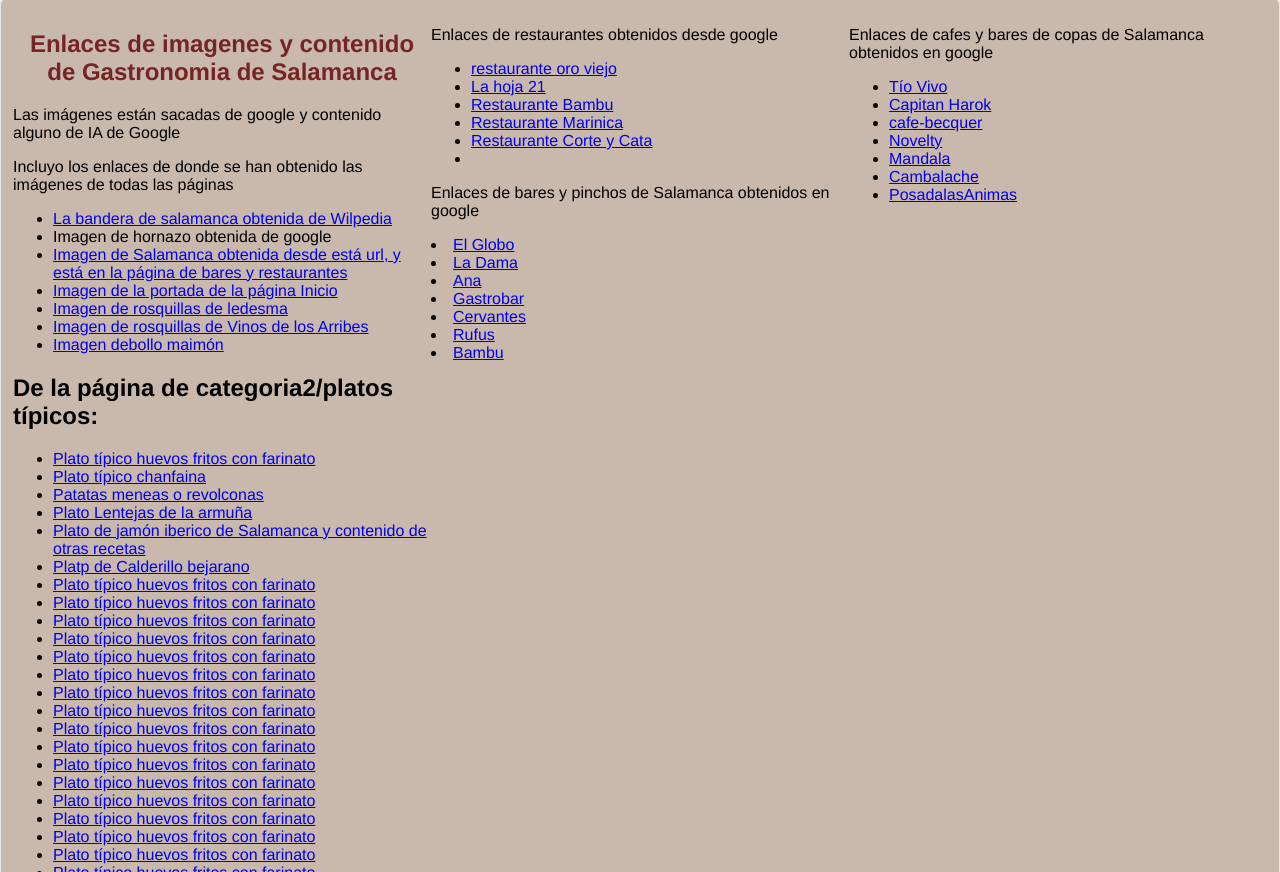
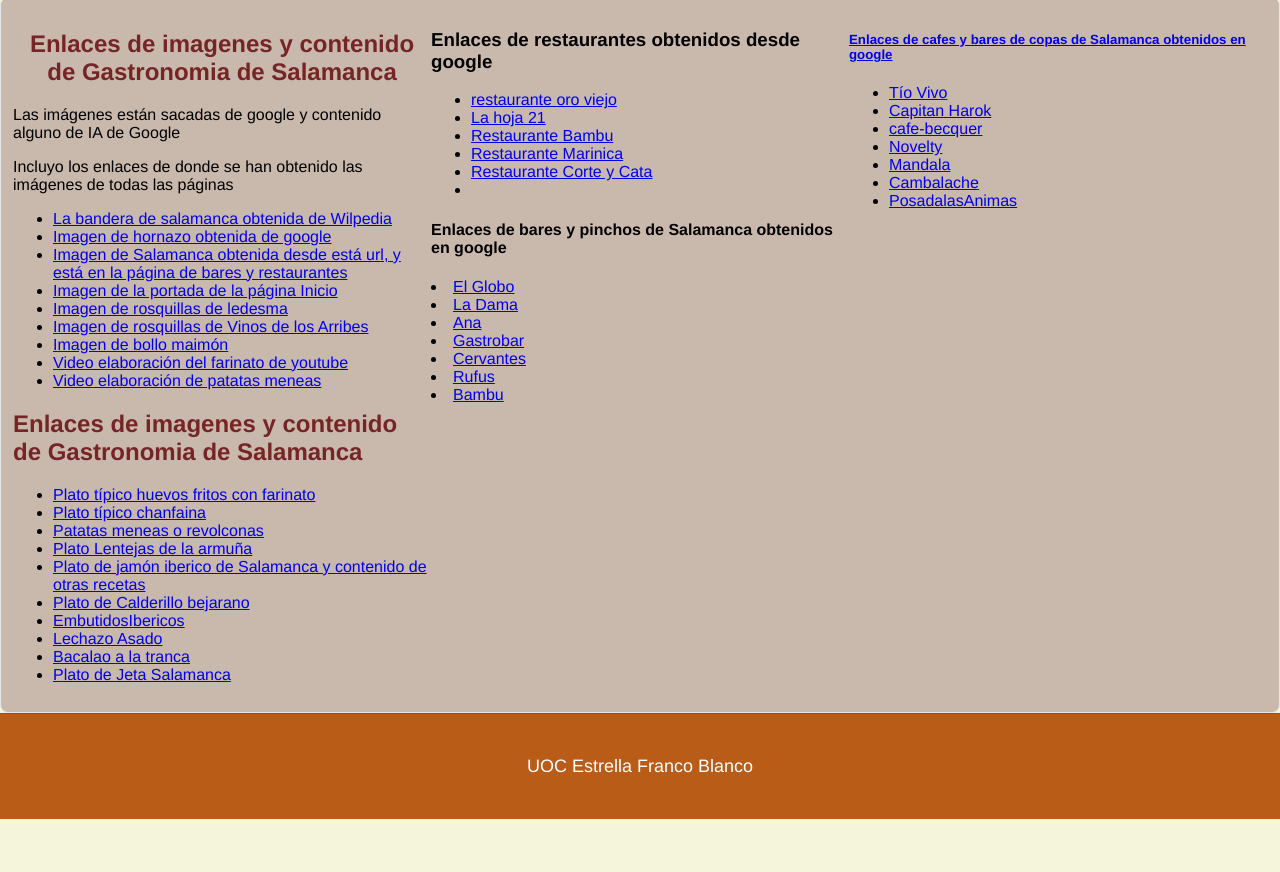
Before and after one commit to efrancob111/GastronomiadeSalamanca, a website: page src/links.html in a window 1280 px wide. Shown: the part 80-952 px from the top of the page. After the commit the page ends 899 px from the top, so only its background shows below. Drawn offline with Linux system fonts and the light colour scheme.

Commit message:
Actualizaciones

```diff
--- a/src/links.html
+++ b/src/links.html
@@ -4,10 +4,10 @@
   <meta charset="utf-8">
   <title>Gastronomia de Salamanca</title>
   <meta name="viewport" content="width=device-width, initial-scale=1">
-  <meta name="description" content="Documentación y enlaces ">
+  <meta name="description" content="Documentación y enlaces para realizar el desarroll de la web">
  <link rel="stylesheet" href="../src/assets/css/style.css">
-     <link rel="icon" href="assets/imagenes/favicon.PNG" type="image/png" >
-    <script type="module" src="app.js"></script>
+     <link rel="icon" href="../src/assets/imagenes/favicon.PNG" type="image/png" >
+
 </head>
 <body>
 <header>
@@ -21,8 +21,8 @@
 
        <li><a href="../src/categoria/ProductosTipicos.html">CATEGORIA</a></li>
       <li><a href="../src/categoria2/PlatosTipicos.html">CATEGORIA2</a></li>
-       <li><a href="../src/BaresyRestaurantes.html"> BARES Y RESTAURANTES</a></li>
-         <li><a href="../src/links.html"> DOCUMENTACION Y ENLACES</a></li>
+       <li><a href="../src/BaresyRestaurantes.html">BARES Y RESTAURANTES</a></li>
+         <li><a href="../src/links.html">DOCUMENTACION Y ENLACES</a></li>
 
 
 
@@ -35,22 +35,25 @@
       <section class="EnlacesdeImagenes">
 
     <div class="columna1">
-      <h1>Enlaces de imagenes y contenido de Gastronomia de Salamanca</h1>
+      <h1><a href="index.html">Enlaces de imagenes y contenido de Gastronomia de Salamanca</a></h1>
       <p>Las imágenes están sacadas de google y contenido alguno de IA de Google</p>
       <p>Incluyo los enlaces de donde se han obtenido las imágenes de todas las páginas</p>
 <ul>
       <li><a href="https://es..org/wiki/Bandera_de_la_provincia_de_Salamanca">La bandera de salamanca obtenida de  Wilpedia </a></li>
-      <li><a href="https://www.hosteleriasalamanca.es/recetas/panes-y-masas/receta-hornazo-producto-empanada-tipica-salamanca.php"></a>Imagen de hornazo obtenida de google</li>
+      <li><a href="https://www.hosteleriasalamanca.es/recetas/panes-y-masas/receta-hornazo-producto-empanada-tipica-salamanca.php">Imagen de hornazo obtenida de google</a></li>
       <li><a href="https://www.minube.com/rincon/salamanca-a13137">Imagen de Salamanca obtenida desde está url, y está en la página de bares y restaurantes</a></li>
       <li><a href="https://saposyprincesas.elmundo.es/actividades-ninos/salamanca/cultura/monumentos/catedral-de-salamanca">Imagen de la portada de la página Inicio </a></li>
       <li><a href="https://cookpad.com/es/recetas/9353978?ref=search&search_term=lentejas+de+la+armu%C3%B1a">Imagen de rosquillas de ledesma</a></li>
       <li><a href="https://elpais.com/gastronomia/2025-08-30/seis-soberbios-tintos-para-descubrir-los-arribes-del-duero.html">Imagen de rosquillas de Vinos de los Arribes</a></li>
-      <li><a href="https://cocina-familiar.com/bizcocho-maimon-de-salamanca">Imagen debollo maimón</a></li>
+      <li><a href="https://cocina-familiar.com/bizcocho-maimon-de-salamanca">Imagen de bollo maimón</a></li>
+      <li><a href="https://www.youtube.com/embed/ysz5S6PUM-U">Video elaboración del farinato de youtube</a></li>
+      <li><a href="https://www.youtube.com/embed/LZFImbeEqSI">Video elaboración de patatas meneas</a></li>
+
 
 
 </ul>
 
-     <h2>De la página de categoria2/platos típicos:</h2>
+         <h2><a href="../src/index.html">Enlaces de imagenes y contenido de Gastronomia de Salamanca</a></h2>
 
      <ul>
       <li><a href="https://bonviveur.com/es/recetas/huevos-fritos-con-farinato">Plato típico huevos fritos con farinato</a></li>
@@ -58,38 +61,19 @@
       <li><a href="https://recetasdecocina.elmundo.es/2021/05/patatas-revolconas-receta-tradicional-espanola.html">Patatas meneas o revolconas</a></li>
       <li><a href="https://cookpad.com/es/recetas/9353978?ref=search&search_term=lentejas+de+la+armu%C3%B1a">Plato Lentejas de la armuña</a></li>
       <li><a href="https://tuguiaensalamanca.com/platos-tipicos-de-salamanca">Plato de jamón iberico de Salamanca y contenido de otras recetas</a></li>
-      <li><a href="https://www.lecturas.com/recetas/calderillo-bejarano-guiso-carne-receta-abuela-tipico-bejar-salamanca-que-se-come-agosto_16528.html">Platp de Calderillo bejarano</a></li>
-      <li><a href="https://bonviveur.com/es/recetas/huevos-fritos-con-farinato">Plato típico huevos fritos con farinato</a></li>
-      <li><a href="https://bonviveur.com/es/recetas/huevos-fritos-con-farinato">Plato típico huevos fritos con farinato</a></li>
-      <li><a href="https://bonviveur.com/es/recetas/huevos-fritos-con-farinato">Plato típico huevos fritos con farinato</a></li>
-      <li><a href="https://bonviveur.com/es/recetas/huevos-fritos-con-farinato">Plato típico huevos fritos con farinato</a></li>
-      <li><a href="https://bonviveur.com/es/recetas/huevos-fritos-con-farinato">Plato típico huevos fritos con farinato</a></li>
-      <li><a href="https://bonviveur.com/es/recetas/huevos-fritos-con-farinato">Plato típico huevos fritos con farinato</a></li>
-      <li><a href="https://bonviveur.com/es/recetas/huevos-fritos-con-farinato">Plato típico huevos fritos con farinato</a></li>
-      <li><a href="https://bonviveur.com/es/recetas/huevos-fritos-con-farinato">Plato típico huevos fritos con farinato</a></li>
-      <li><a href="https://bonviveur.com/es/recetas/huevos-fritos-con-farinato">Plato típico huevos fritos con farinato</a></li>
-      <li><a href="https://bonviveur.com/es/recetas/huevos-fritos-con-farinato">Plato típico huevos fritos con farinato</a></li>
-      <li><a href="https://bonviveur.com/es/recetas/huevos-fritos-con-farinato">Plato típico huevos fritos con farinato</a></li>
-      <li><a href="https://bonviveur.com/es/recetas/huevos-fritos-con-farinato">Plato típico huevos fritos con farinato</a></li>
-      <li><a href="https://bonviveur.com/es/recetas/huevos-fritos-con-farinato">Plato típico huevos fritos con farinato</a></li>
-      <li><a href="https://bonviveur.com/es/recetas/huevos-fritos-con-farinato">Plato típico huevos fritos con farinato</a></li>
-      <li><a href="https://bonviveur.com/es/recetas/huevos-fritos-con-farinato">Plato típico huevos fritos con farinato</a></li>
-      <li><a href="https://bonviveur.com/es/recetas/huevos-fritos-con-farinato">Plato típico huevos fritos con farinato</a></li>
-      <li><a href="https://bonviveur.com/es/recetas/huevos-fritos-con-farinato">Plato típico huevos fritos con farinato</a></li>
-      <li><a href="https://bonviveur.com/es/recetas/huevos-fritos-con-farinato">Plato típico huevos fritos con farinato</a></li>
-      <li><a href="https://bonviveur.com/es/recetas/huevos-fritos-con-farinato">Plato típico huevos fritos con farinato</a></li>
-
-
-
-
+      <li><a href="https://www.lecturas.com/recetas/calderillo-bejarano-guiso-carne-receta-abuela-tipico-bejar-salamanca-que-se-come-agosto_16528.html">Plato de Calderillo bejarano</a></li>
+      <li><a href="https://www.mundiberico.com/products/jamon-de-bellota-iberico-50-r-i">EmbutidosIbericos</a></li>
+      <li><a href="https://bonviveur.com/es/recetas/huevos-fritos-con-farinato">Lechazo Asado</a></li>
+      <li><a href="https://bonviveur.com/es/recetas/huevos-fritos-con-farinato">Bacalao a la tranca</a></li>
+      <li><a href="https://www.hosteleriasalamanca.es/reportajes/reportajes/jeta-asada-carnicas-rosan-carniceria-gredos-salamanca.php">Plato de Jeta Salamanca</a></li>
 
      </ul>
      </div>
      </section>
      <section class="EnlacesRestaurantesBares">
-       <div class="EnlacesRestaurantes">
+       <div class="Columna2">
 
-        <p>Enlaces de restaurantes obtenidos desde google </p>
+        <h3><a href="../src/BaresyRestaurantes.html">Enlaces de restaurantes obtenidos desde google</a></h3>
         <ul>
           <li><a href="https://www.restauranteoroviejo.es">restaurante oro viejo</a></li>
           <li><a href="https://lahoja21.com">La hoja 21</a></li>
@@ -101,7 +85,10 @@
         </ul>
        </div>
        <div class="enlacesbaresPinchos">
-        <p>Enlaces de bares y pinchos de Salamanca obtenidos en google</p>
+
+
+        <h4><a href="../src/BaresyRestaurantes.html">Enlaces de bares y pinchos de Salamanca obtenidos en google</a></h4>
+
       <li ><a href="https://www.tripadvisor.es/Restaurant_Review-g187493-d12670792-Reviews-Cafe_Bar_El_Globo-Salamanca_Province_of_Salamanca_Castile_and_Leon.html">El Globo</a></li>
       <li ><a href="https://es.restaurantguru.com/La-dama-Salamanca">La Dama</a></li>
       <li ><a href="https://revolutionrockbar.es/bar/bar-de-ana-3/">Ana</a></li>
@@ -115,8 +102,9 @@
    </section>
 
    <section class="Enlacescafesydocumentacion">
-<div class="cafes y bares de copas">
-        <p>Enlaces de cafes y bares de copas  de Salamanca obtenidos en google</p>
+<div class="Columna3">
+
+        <h5><a href="../src/BaresyRestaurantes.html">Enlaces de cafes y bares de copas  de Salamanca obtenidos en google</a></h5>
 
             <ul>
      <li><a href="https://tiovivobar.com/">Tío Vivo</a></li>
```
Also changed, not shown: src/det2/index.html (+3 -3 lines).
